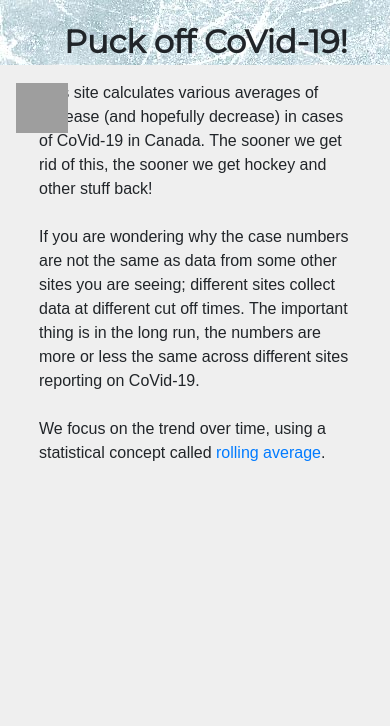
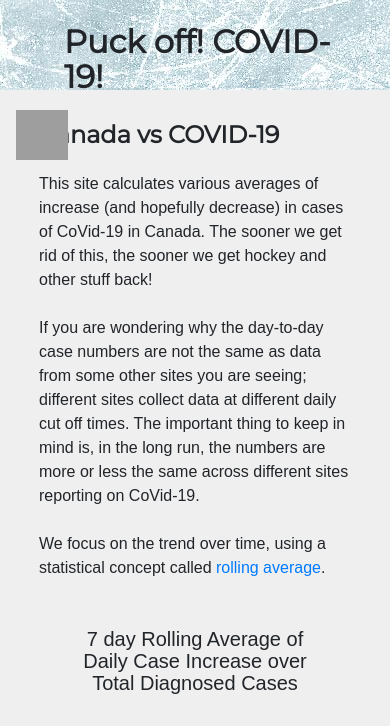
Before and after one commit to UVStudio/bring-hockey-back, a Node server app: page / in a window 390 px wide; the page is wider, and only the part inside the window is pictured. Shown: the top 726 px of that part. Before the commit the page ends 461 px from the top of that part, so only its background shows below. Run offline with Node 20, Linux system fonts and the light colour scheme; data that the repository does not hold is empty; some libraries are stand-ins or nearby versions; grey boxes are pictures that could not be loaded.

Commit message:
1 chart done

```diff
--- a/index.html
+++ b/index.html
@@ -1,7 +1,7 @@
 <!DOCTYPE html>
 <html lang="en">
   <head>
-    <title>Puck off CoVid-19!</title>
+    <title>Puck off COVID-19</title>
     <meta charset="UTF-8" />
     <meta name="viewport" content="width=device-width, initial-scale=1" />
     <link rel="icon" type="image/png" href="images/icons/favicon.ico" />
@@ -37,7 +37,7 @@
 
   <body>
     <nav class="navbar navbar-light bg-light">
-      <h2 class="nav-header">Puck off CoVid-19!</h2>
+      <h2 class="nav-header">Puck off! COVID-19!</h2>
       <img
         class="maple-leaf"
         src="http://www.pngall.com/wp-content/uploads/2016/07/Canada-Leaf-PNG-Picture.png"
@@ -46,6 +46,7 @@
       />
     </nav>
     <div class="main-text">
+      <h4 class="text-heading">Canada vs COVID-19</h4>
       <p>
         This site calculates various averages of increase (and hopefully
         decrease) in cases of CoVid-19 in Canada. The sooner we get rid of this,
@@ -53,19 +54,27 @@
       </p>
       <br />
       <p>
-        If you are wondering why the case numbers are not the same as data from
-        some other sites you are seeing; different sites collect data at
-        different cut off times. The important thing is in the long run, the
-        numbers are more or less the same across different sites reporting on
-        CoVid-19.
+        If you are wondering why the day-to-day case numbers are not the same as
+        data from some other sites you are seeing; different sites collect data
+        at different daily cut off times. The important thing to keep in mind
+        is, in the long run, the numbers are more or less the same across
+        different sites reporting on CoVid-19.
       </p>
       <br />
       <p>
         We focus on the trend over time, using a statistical concept called
-        <a href="https://en.wikipedia.org/wiki/Moving_average"
+        <a href="https://en.wikipedia.org/wiki/Moving_average" target="_blank"
           >rolling average</a
         >.
       </p>
+    </div>
+    <div class="chart-description">
+      <h5>
+        7 day Rolling Average of Daily Case Increase over Total Diagnosed Cases
+      </h5>
+    </div>
+    <div class="chart-container">
+      <canvas id="myChart" width="400" height="200"></canvas>
     </div>
     <div class="container">
       <div class="limiter">
@@ -102,6 +111,11 @@
       <script src="vendor/bootstrap/js/popper.js"></script>
       <script src="vendor/bootstrap/js/bootstrap.min.js"></script>
       <script src="vendor/select2/select2.min.js"></script>
+      <script
+        src="https://cdnjs.cloudflare.com/ajax/libs/Chart.js/2.9.3/Chart.min.js"
+        integrity="sha256-R4pqcOYV8lt7snxMQO/HSbVCFRPMdrhAFMH+vr9giYI="
+        crossorigin="anonymous"
+      ></script>
       <script src="js/main.js"></script>
     </div>
   </body>
--- a/public/css/main.css
+++ b/public/css/main.css
@@ -93,7 +93,7 @@ iframe {
 }
 
 .main-text {
-  margin: 1em auto;
+  margin: 2em auto 0.5em;
   width: 80%;
 }
 
@@ -101,22 +101,47 @@ iframe {
 navbar */
 .navbar {
   background-image: url('../images/ice.jpg');
-  height: 65px;
+  height: 90px;
 }
 
 .nav-header {
   font-family: 'Montserrat', sans-serif;
-  font-weight: 800;
+  font-weight: 900;
   margin-left: 1em;
   padding: 0.5em;
-  float: left;
+}
+
+.text-heading {
+  font-family: 'Montserrat', sans-serif;
+  font-weight: 600;
+  margin: 1em auto;
 }
 
 .maple-leaf {
   display: block;
   position: relative;
   float: right;
-  margin: 0.5em 2em 0.5em 0em;
+  margin-right: 2em;
+}
+
+/*///////////
+char */
+
+.chart-description {
+  width: 60vw;
+  margin: 3em auto 1em;
+  text-align: center;
+}
+
+.chart-container {
+  width: 80vw;
+  height: auto;
+  margin: 2em auto;
+}
+
+#myChart {
+  width: 400px;
+  height: 400px;
 }
 
 /*//////////////////////////////////////////////////////////////////
@@ -164,7 +189,7 @@ table * {
 }
 table td,
 table th {
-  padding-left: 8px;
+  padding-left: 1px;
 }
 table thead tr {
   height: 60px;
@@ -179,7 +204,7 @@ table tbody tr:last-child {
 }
 table td,
 table th {
-  text-align: left;
+  text-align: center;
 }
 table td.l,
 table th.l {
@@ -222,7 +247,8 @@ tbody tr:hover {
 
 .column {
   width: 100px;
-  padding: 0px 10px;
+  padding: 5px 10px;
+  text-align: center;
 }
 
 @media screen and (max-width: 992px) {
@@ -234,6 +260,7 @@ tbody tr:hover {
   table td,
   table th {
     display: block;
+    text-align: left;
   }
   table thead {
     display: none;
@@ -241,7 +268,6 @@ tbody tr:hover {
   table tbody tr {
     height: auto;
     padding: 20px 0;
-    border: 1px solid #777777;
   }
   table tbody tr td {
     padding-left: 60% !important;
```
Also changed, not shown: public/js/main.js (+52 -0 lines).
